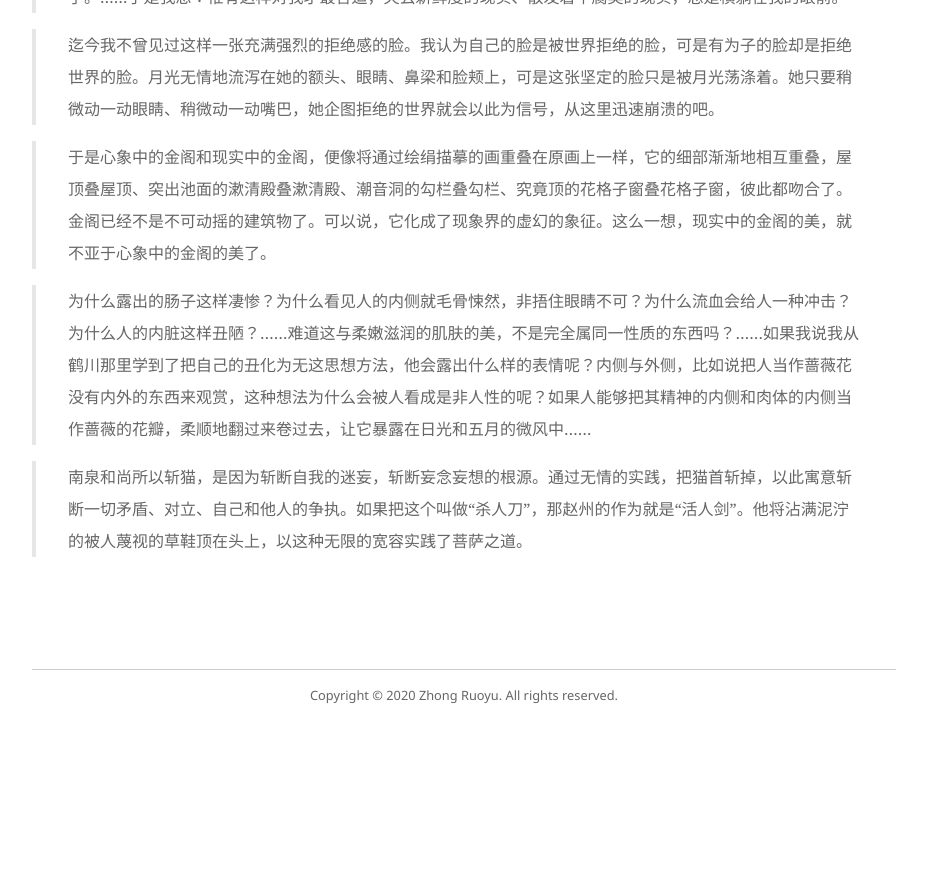
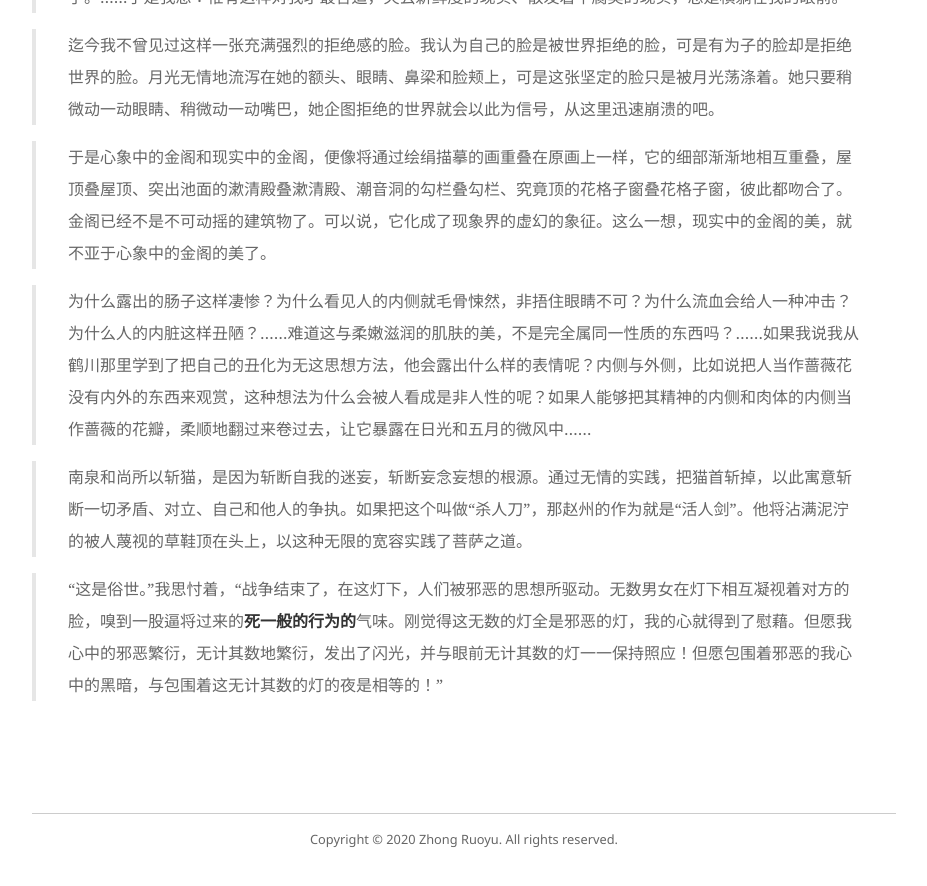
Before and after one commit to ZhongRuoyu/ruoyu.xyz, a Jekyll site: the page built from _posts/2020-10-14-temple-of-the-golden-pavilion.md, in a window 1280 px wide and 900 px high, scrolled down 624 px. Shown: the top 886 px of the window, without its empty margins (176-1103 px from the left). Built offline with Jekyll 4.4.1, drawn with Linux system fonts in a browser that asks for light colours; before the commit the page ends 1380 px from its top, so only the background shows below that.

Commit message:
Post updated

```diff
--- a/_posts/2020-10-14-temple-of-the-golden-pavilion.md
+++ b/_posts/2020-10-14-temple-of-the-golden-pavilion.md
@@ -20,3 +21,5 @@ I decided to read *the Temple of the Golden Pavilion* again. The book by Yukio M
 > 为什么露出的肠子这样凄惨？为什么看见人的内侧就毛骨悚然，非捂住眼睛不可？为什么流血会给人一种冲击？为什么人的内脏这样丑陋？……难道这与柔嫩滋润的肌肤的美，不是完全属同一性质的东西吗？……如果我说我从鹤川那里学到了把自己的丑化为无这思想方法，他会露出什么样的表情呢？内侧与外侧，比如说把人当作蔷薇花没有内外的东西来观赏，这种想法为什么会被人看成是非人性的呢？如果人能够把其精神的内侧和肉体的内侧当作蔷薇的花瓣，柔顺地翻过来卷过去，让它暴露在日光和五月的微风中……
 
 > 南泉和尚所以斩猫，是因为斩断自我的迷妄，斩断妄念妄想的根源。通过无情的实践，把猫首斩掉，以此寓意斩断一切矛盾、对立、自己和他人的争执。如果把这个叫做“杀人刀”，那赵州的作为就是“活人剑”。他将沾满泥泞的被人蔑视的草鞋顶在头上，以这种无限的宽容实践了菩萨之道。
+
+> “这是俗世。”我思忖着，“战争结束了，在这灯下，人们被邪恶的思想所驱动。无数男女在灯下相互凝视着对方的脸，嗅到一股逼将过来的**死一般的行为的**气味。刚觉得这无数的灯全是邪恶的灯，我的心就得到了慰藉。但愿我心中的邪恶繁衍，无计其数地繁衍，发出了闪光，并与眼前无计其数的灯一一保持照应！但愿包围着邪恶的我心中的黑暗，与包围着这无计其数的灯的夜是相等的！”
```
Also changed, not shown: other parts of _posts/2020-10-14-temple-of-the-golden-pavilion.md (+1 -0 lines).
